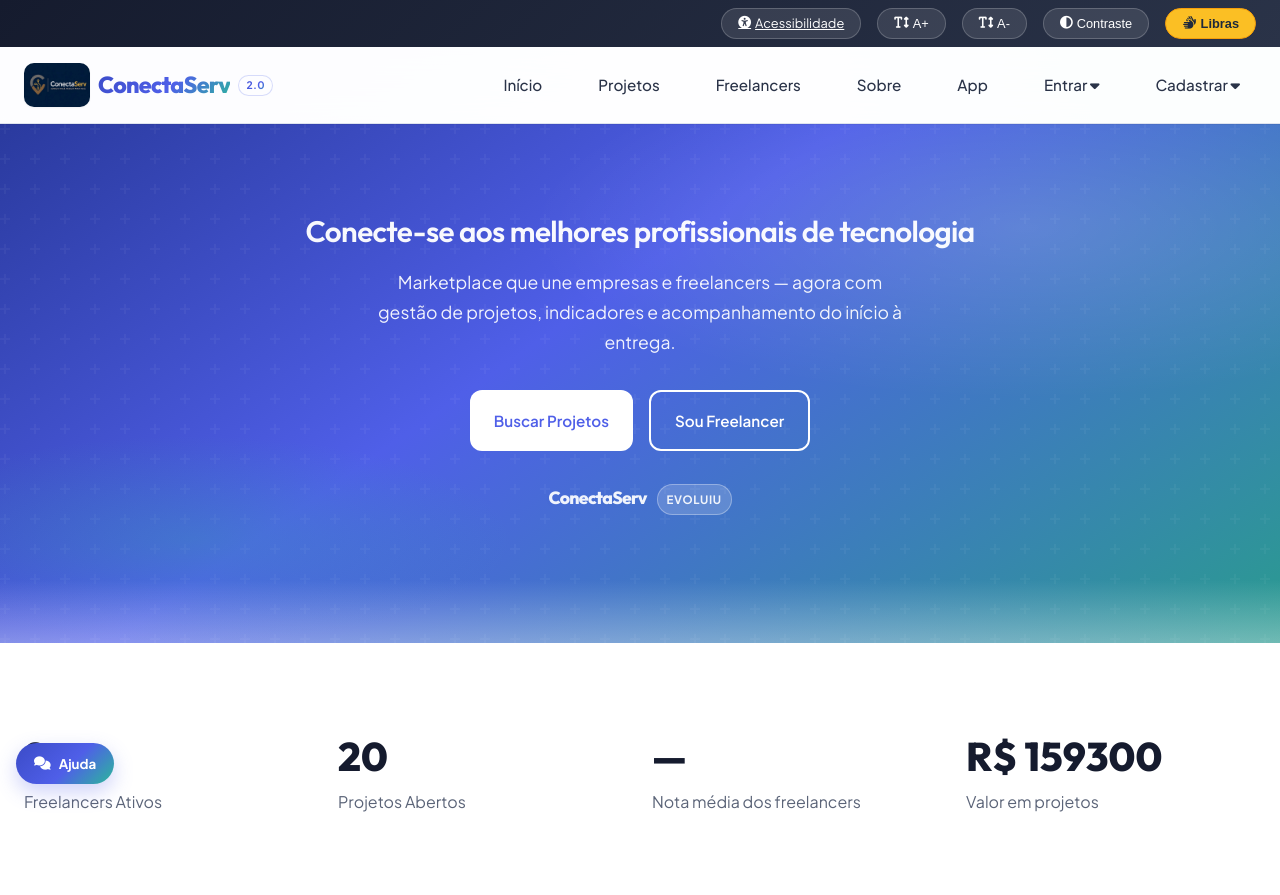
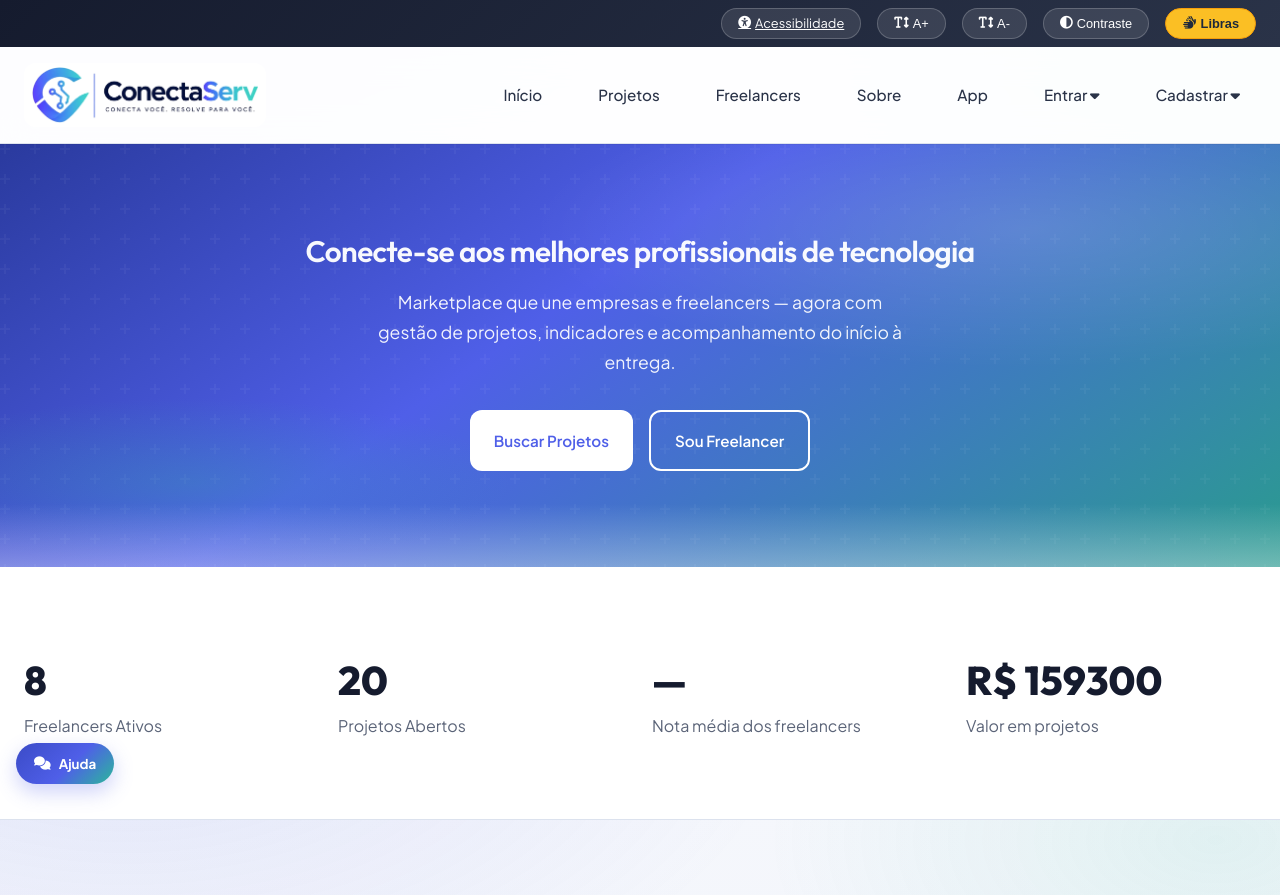
Before and after one commit to Conectaserv/conecta_servPJ1, a Flask app: page / in a window 1280 px wide. Shown: the top 895 px of the page. Run offline with Flask 3, Linux system fonts and the light colour scheme; data comes from the database, SQL or seed files in the repository; some libraries are stand-ins or nearby versions.

Commit message:
Troca a logo antiga pela marca colorida e tira a marca do meio da pagina inicial.
Co-authored-by: Cursor <cursoragent@cursor.com>

```diff
--- a/static/css/style.css
+++ b/static/css/style.css
@@ -3034,10 +3034,25 @@ select.form-control {
 }
 
 .brand-logo-img {
-    height: 44px;
+    height: 64px;
     width: auto;
+    max-width: min(340px, 70vw);
+    object-fit: contain;
+    background: #fff;
+    border-radius: 12px;
+    padding: 4px 8px;
+}
+
+.footer-logo {
+    display: block;
+    height: 52px;
+    width: auto;
+    max-width: 220px;
+    object-fit: contain;
+    background: #fff;
     border-radius: 10px;
-    box-shadow: var(--shadow-sm);
+    padding: 4px 8px;
+    margin-bottom: 10px;
 }
 
 .brand-name {
--- a/templates/base.html
+++ b/templates/base.html
@@ -5,8 +5,10 @@
     <meta name="viewport" content="width=device-width, initial-scale=1.0">
     <title>{% block title %}ConectaServ - Marketplace de Freelancers Tech{% endblock %}</title>
     <meta name="theme-color" content="#4F5FE8">
+    <link rel="icon" href="{{ url_for('static', filename='img/icon-192.png') }}?v=21">
+    <link rel="apple-touch-icon" href="{{ url_for('static', filename='img/apple-touch-icon.png') }}?v=21">
     <link rel="manifest" href="{{ url_for('pwa_manifest') }}">
-    <link rel="stylesheet" href="{{ url_for('static', filename='css/style.css') }}">
+    <link rel="stylesheet" href="{{ url_for('static', filename='css/style.css') }}?v=21">
     <link rel="stylesheet" href="https://cdnjs.cloudflare.com/ajax/libs/font-awesome/6.4.0/css/all.min.css">
 </head>
 <body>
@@ -37,10 +39,8 @@
     <nav class="navbar">
         <div class="container">
             <div class="logo">
-                <a href="{{ url_for('index') }}" class="brand-link">
-                    <img src="{{ url_for('static', filename='img/imagemconectaserv.webp') }}" alt="Logo ConectaServ" class="brand-logo-img" onerror="this.replaceWith(Object.assign(document.createElement('span'), {className: 'logo-icon', innerHTML: '<i class=\'fas fa-laptop-code\' aria-hidden=\'true\'></i>'}))">
-                    <span class="brand-name">ConectaServ</span>
-                    <span class="brand-chip" title="Versão evoluída">2.0</span>
+                <a href="{{ url_for('index') }}" class="brand-link" aria-label="ConectaServ">
+                    <img src="{{ url_for('static', filename='img/logo-conectaserv.png') }}?v=21" alt="ConectaServ" class="brand-logo-img">
                 </a>
             </div>
             <ul class="nav-menu">
@@ -124,7 +124,8 @@
         <div class="container">
             <div class="footer-content">
                 <div class="footer-section">
-                    <h3>ConectaServ <span class="brand-chip brand-chip-footer">2.0</span></h3>
+                    <img src="{{ url_for('static', filename='img/logo-conectaserv.png') }}?v=21" alt="ConectaServ" class="footer-logo">
+                    <h3>ConectaServ</h3>
                     <p>A mesma plataforma — agora com painel, acompanhamento de projeto e API para web e mobile.</p>
                 </div>
                 <div class="footer-section">
--- a/templates/index.html
+++ b/templates/index.html
@@ -13,7 +13,6 @@
                 <a href="{{ url_for('projetos') }}" class="btn btn-white">Buscar Projetos</a>
                 <a href="{{ url_for('cadastro_freelancer') }}" class="btn btn-outline-light">Sou Freelancer</a>
             </div>
-            <p class="hero-brand">ConectaServ <span class="chip-evolucao">evoluiu</span></p>
         </div>
     </div>
 </section>
```
Also changed, not shown: static/css/app_mobile.css (+10 -0 lines), templates/app_mobile.html (+4 -3 lines), static/img/apple-touch-icon.png (added), static/img/icon-192.png (added), static/img/icon-512.png (added), static/img/logo-conectaserv.png (added), static/manifest.json.
